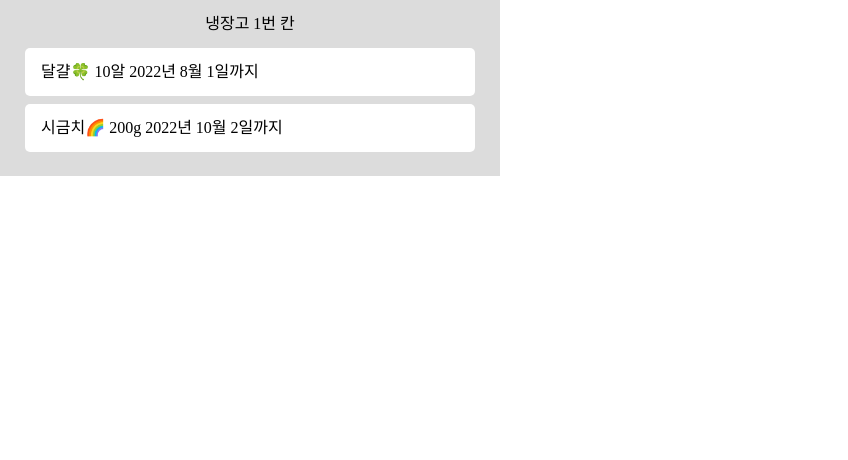
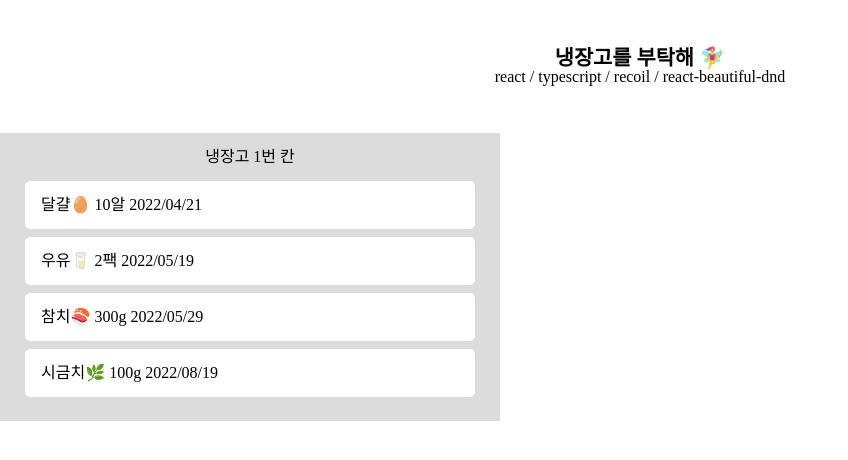
Before and after one commit to sangjunRay/Draggable-refrigerator, a React (Create React App) app: page / in a window 1280 px wide. Shown: the top 460 px of the page, without its empty margins (0-848 px from the left). Built offline with nearby package versions, Linux system fonts and the light colour scheme.

Commit message:
drag & drop array 재정렬

```diff
--- a/package.json
+++ b/package.json
@@ -9,10 +9,12 @@
     "@types/jest": "^27.4.1",
     "@types/node": "^16.11.26",
     "@types/react": "^17.0.44",
+    "@types/recoil": "^0.0.9",
     "react": "^18.0.0",
     "react-beautiful-dnd": "^13.1.0",
     "react-dom": "^18.0.0",
     "react-scripts": "5.0.0",
+    "recoil": "^0.7.0",
     "styled-components": "^5.3.5",
     "typescript": "^4.6.3",
     "web-vitals": "^2.1.4"
--- a/src/App.tsx
+++ b/src/App.tsx
@@ -1,5 +1,6 @@
 import React from 'react';
 import styled, { createGlobalStyle } from 'styled-components';
+import { Font } from './common/Font';
 import { Refrigerator } from './refrigerator';
 
 const Globalstyled = createGlobalStyle`
@@ -62,12 +63,28 @@ const Container = styled.div`
 	max-width: 100vw;
 `;
 
+const Header = styled.header`
+	display: flex;
+	flex-direction: column;
+	justify-content: center;
+	align-items: center;
+	padding: 3rem;
+`;
+
 function App() {
 	return (
-		<Container>
-			<Globalstyled />
-			<Refrigerator />
-		</Container>
+		<>
+			<Header>
+				<Font fontSize="1.3rem" fontWeight="600">
+					냉장고를 부탁해 🧚‍♀️
+				</Font>
+				<p>react / typescript / recoil / react-beautiful-dnd</p>
+			</Header>
+			<Container>
+				<Globalstyled />
+				<Refrigerator />
+			</Container>
+		</>
 	);
 }
 
--- /dev/null
+++ b/src/atoms.tsx
@@ -0,0 +1,18 @@
+import { atom } from 'recoil';
+
+interface IFood {
+	name: string;
+	leftTime: string;
+}
+
+interface IFoods extends Array<IFood> {}
+
+export const foodState = atom<IFoods>({
+	key: 'food',
+	default: [
+		{ name: '달걀🥚 10알', leftTime: '2022/04/21' },
+		{ name: '우유🥛 2팩', leftTime: '2022/05/19' },
+		{ name: '참치🍣 300g', leftTime: '2022/05/29' },
+		{ name: '시금치🌿 100g', leftTime: '2022/08/19' },
+	],
+});
--- /dev/null
+++ b/src/common/Font.tsx
@@ -0,0 +1,13 @@
+import styled from 'styled-components';
+
+interface IFont {
+	fontSize: string;
+	fontWeight?: string;
+	fontColor?: string;
+}
+
+export const Font = styled.p<IFont>`
+	font-size: ${(props) => props.fontSize};
+	font-weight: ${(props) => props.fontWeight};
+	color: ${(props) => props.fontColor};
+`;
--- a/src/index.tsx
+++ b/src/index.tsx
@@ -1,10 +1,13 @@
 import React from 'react';
 import ReactDOM from 'react-dom';
+import { RecoilRoot } from 'recoil';
 import App from './App';
 
 ReactDOM.render(
 	<React.StrictMode>
-		<App />
+		<RecoilRoot>
+			<App />
+		</RecoilRoot>
 	</React.StrictMode>,
 	document.getElementById('root')
 );
--- a/src/refrigerator.tsx
+++ b/src/refrigerator.tsx
@@ -1,5 +1,7 @@
-import { DragDropContext, Draggable, Droppable } from 'react-beautiful-dnd';
+import { DragDropContext, Draggable, Droppable, DropResult } from 'react-beautiful-dnd';
+import { useRecoilState } from 'recoil';
 import styled from 'styled-components';
+import { foodState } from './atoms';
 
 const Item = styled.li`
 	width: 450px;
@@ -25,8 +27,16 @@ const UlStyle = styled.ul`
 `;
 
 export function Refrigerator() {
-	const DragEnd = () => {
-		console.log('end');
+	const [food, setFood] = useRecoilState(foodState);
+	const DragEnd = ({ draggableId, destination, source }: DropResult) => {
+		if (!destination) return;
+		setFood((prevFood) => {
+			const CopyFood = [...prevFood];
+			const copyLeftTime = CopyFood.slice(source.index, source.index + 1)[0].leftTime;
+			CopyFood.splice(source.index, 1);
+			CopyFood.splice(destination?.index, 0, { name: draggableId, leftTime: copyLeftTime });
+			return CopyFood;
+		});
 	};
 	return (
 		<DragDropContext onDragEnd={DragEnd}>
@@ -35,20 +45,17 @@ export function Refrigerator() {
 					{(provided) => (
 						<UlStyle ref={provided.innerRef} {...provided.droppableProps}>
 							<p style={{ marginBottom: '1rem' }}>냉장고 1번 칸</p>
-							<Draggable draggableId="first" index={0}>
-								{(provided2) => (
-									<Item ref={provided2.innerRef} {...provided2.draggableProps} {...provided2.dragHandleProps}>
-										달걀🍀 10알 2022년 8월 1일까지
-									</Item>
-								)}
-							</Draggable>
-							<Draggable draggableId="second" index={1}>
-								{(provided3) => (
-									<Item ref={provided3.innerRef} {...provided3.draggableProps} {...provided3.dragHandleProps}>
-										시금치🌈 200g 2022년 10월 2일까지
-									</Item>
-								)}
-							</Draggable>
+							{food.map((foods, index) => {
+								return (
+									<Draggable key={foods.name} draggableId={foods.name} index={index}>
+										{(provided1) => (
+											<Item ref={provided1.innerRef} {...provided1.draggableProps} {...provided1.dragHandleProps}>
+												{foods.name} {foods.leftTime}
+											</Item>
+										)}
+									</Draggable>
+								);
+							})}
 						</UlStyle>
 					)}
 				</Droppable>
```
Also changed, not shown: 2 other files (tests, documents, lock files or other folders).
